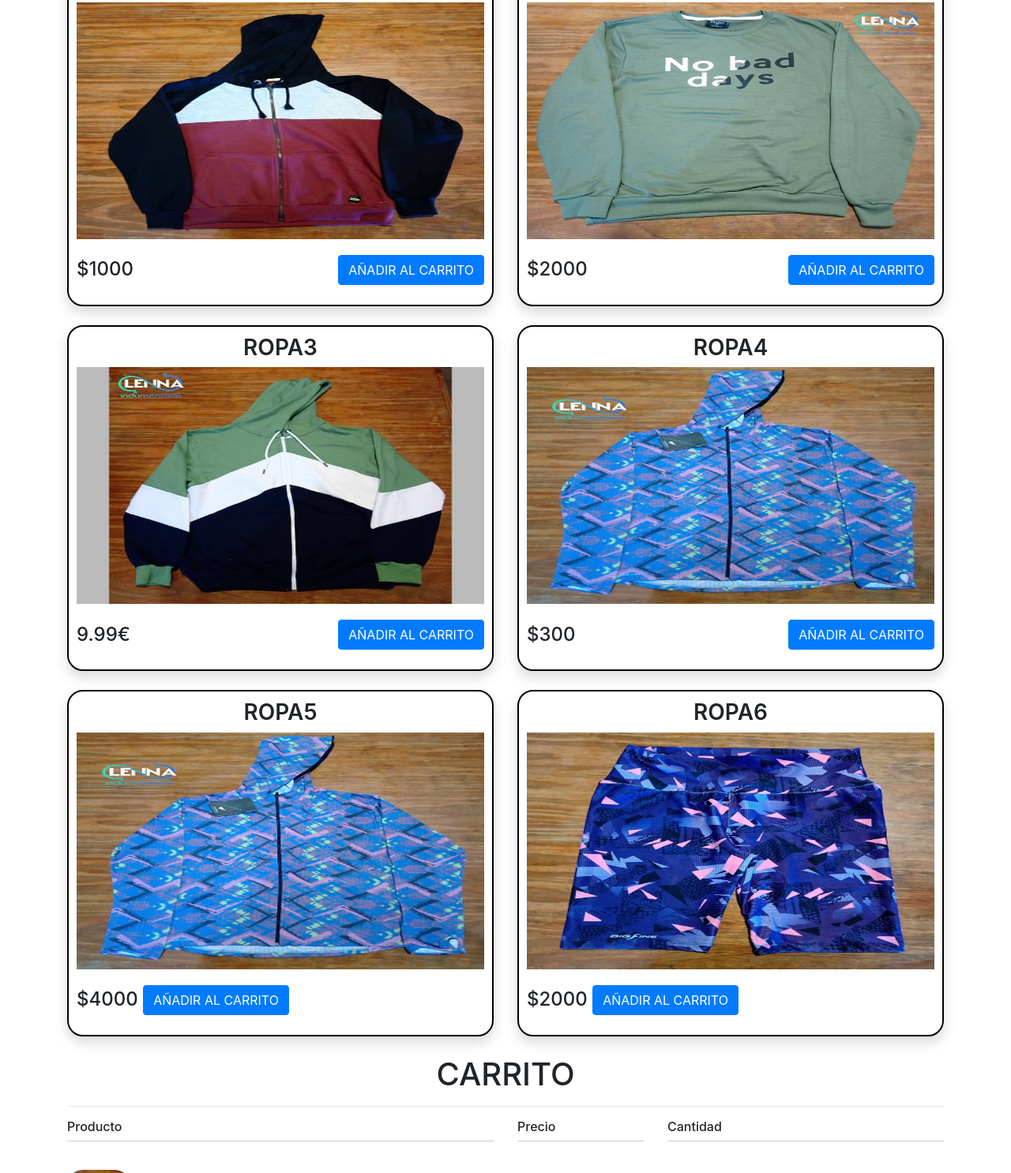
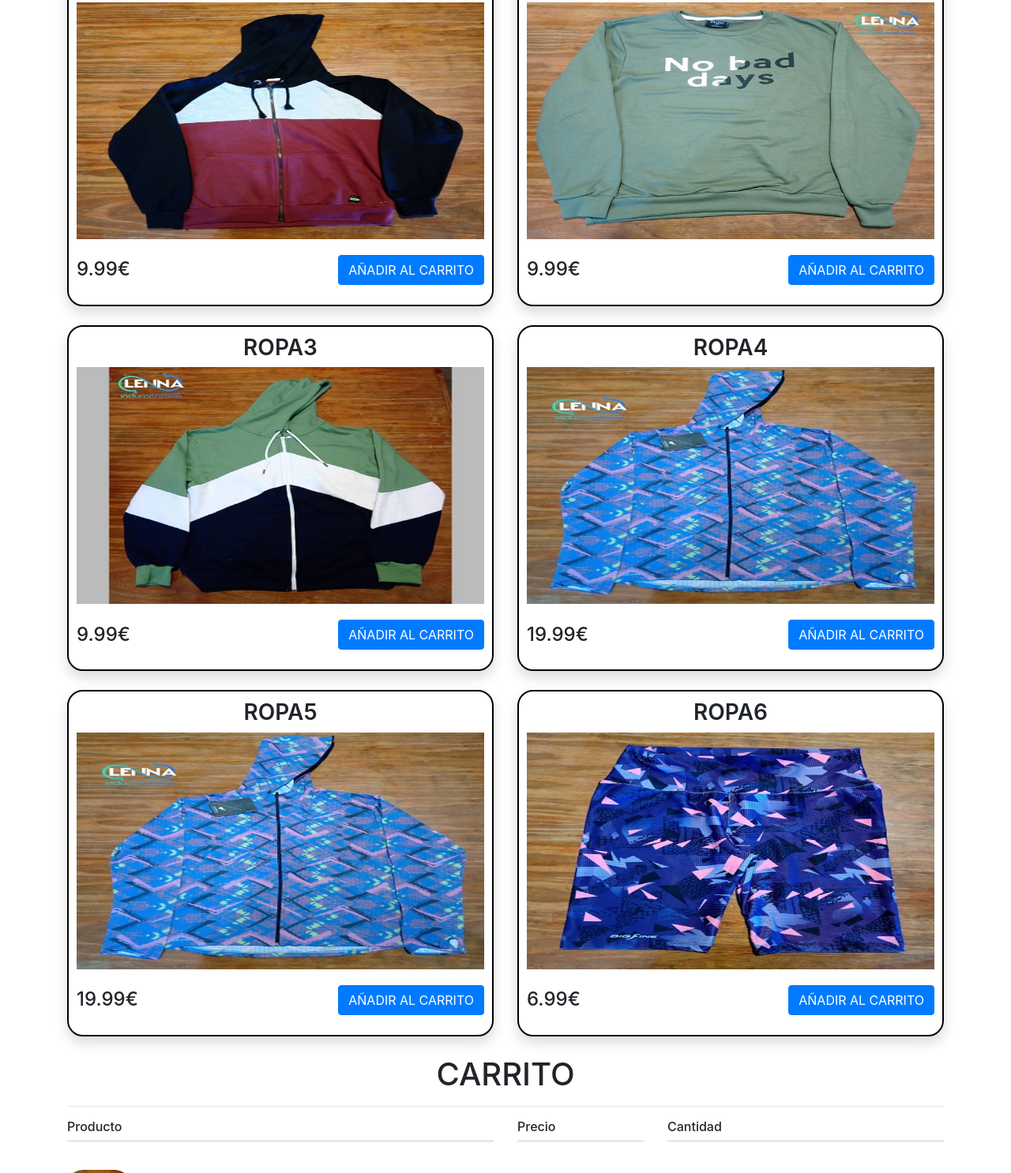
Before and after one commit to SilvioJoseA/SilvioJoseAChavezCarrizo, a plain HTML site: page index.html in a window 1280 px wide. Shown: the part 188-1674 px from the top of the page at 79% size. Drawn offline with nearby package versions, Linux system fonts and the light colour scheme.

Commit message:
Update index.html

```diff
--- a/index.html
+++ b/index.html
@@ -36,7 +36,7 @@
                             <img class="item-image" src="./ima1.jpg">
 
                             <div class="item-details">
-                                <h4 class="item-price">$1000</h4>
+                                <h4 class="item-price">9.99€</h4>
                                 <button class="item-button btn btn-primary addToCart">AÑADIR AL CARRITO</button>
                             </div>
                         </div>
@@ -48,7 +48,7 @@
                             <img class="item-image" src="./ima2.jpg">
 
                             <div class="item-details">
-                                <h4 class="item-price">$2000</h4>
+                                <h4 class="item-price">9.99€</h4>
                                 <button class="item-button btn btn-primary addToCart">AÑADIR AL CARRITO</button>
                             </div>
                         </div>
@@ -75,7 +75,7 @@
                             <img class="item-image" src="./ima5.jpg">
 
                             <div class="item-details">
-                                <h4 class="item-price">$300</h4>
+                                <h4 class="item-price">19.99€</h4>
                                 <button class="item-button btn btn-primary addToCart">AÑADIR AL CARRITO</button>
                             </div>
                         </div>
@@ -88,7 +88,7 @@
 
                             <img class="item-image" src="./ima5.jpg">
                             <div class="item-details">
-                                <h4 class="item-price">$4000
+                                <h4 class="item-price">19.99€</h4>
                                 <button class="item-button btn btn-primary addToCart">AÑADIR AL CARRITO</button>
                             </div>
                         </div>
@@ -99,7 +99,7 @@
 
                             <img class="item-image" src="./ima6.jpg">
                             <div class="item-details">
-                                <h4 class="item-price">$2000
+                                <h4 class="item-price">6.99€</h4>
                                 <button class="item-button btn btn-primary addToCart">AÑADIR AL CARRITO</button>
                             </div>
                         </div>
```
